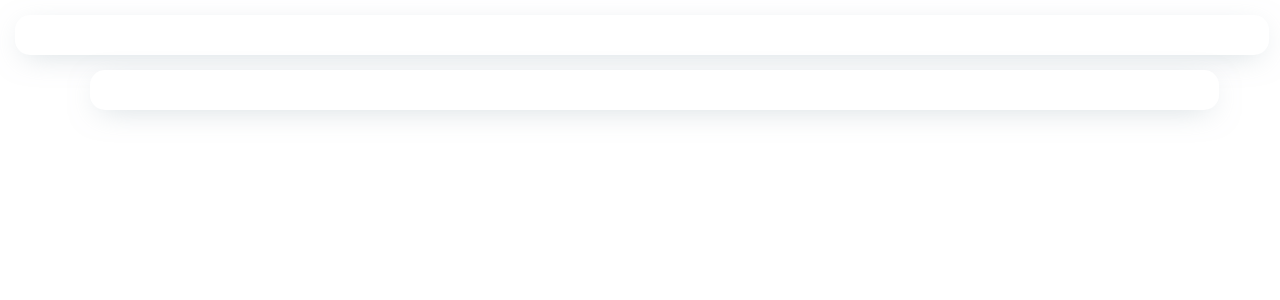
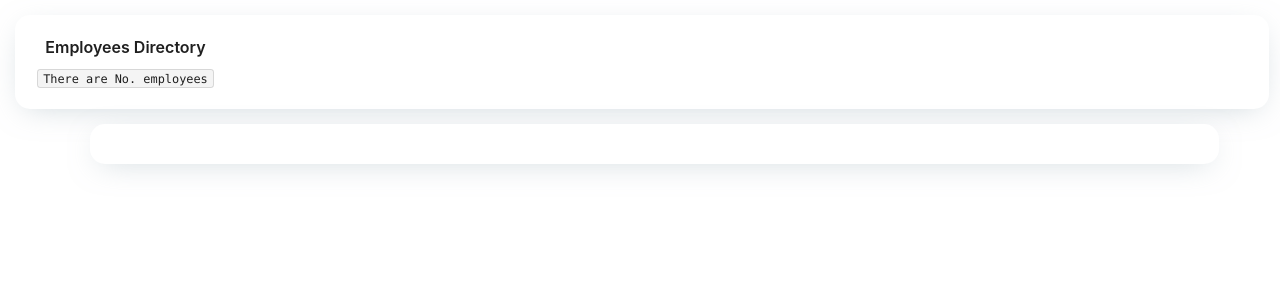
Before and after one commit to MaseruKganyago/assessment-maseru, a Next.js app in the folder frontend/: page / in a window 1280 px wide. Shown: the top 300 px of the page. Built offline with nearby package versions, Linux system fonts and the light colour scheme.

Commit message:
implemented the PageTitleComponent

```diff
--- a/frontend/src/app/page.tsx
+++ b/frontend/src/app/page.tsx
@@ -1,11 +1,14 @@
 "use client";
 
+import { PageTitle } from "@/components";
 import { StyledBody, StyledHeader, StyledPage } from "./styles";
 
 const Page = () => {
   return (
     <StyledPage className="employee-page">
-      <StyledHeader className="page-header"></StyledHeader>
+      <StyledHeader className="page-header">
+        <PageTitle />
+      </StyledHeader>
 
       <StyledBody className="page-body"></StyledBody>
     </StyledPage>
--- /dev/null
+++ b/frontend/src/components/index.ts
@@ -0,0 +1 @@
+export { default as PageTitle } from "./pageTitle";
--- /dev/null
+++ b/frontend/src/components/pageTitle/index.tsx
@@ -0,0 +1,18 @@
+import { FC } from "react";
+import { StyledTitle } from "./styles";
+import { Typography } from "antd";
+
+export interface TitleProps {}
+
+const { Title, Text } = Typography;
+
+export const PageTitle: FC<TitleProps> = ({}) => {
+  return (
+    <StyledTitle className="employee-page-title">
+      <Title level={5}>Employees Directory</Title>
+      <Text code>There are No. employees</Text>
+    </StyledTitle>
+  );
+};
+
+export default PageTitle;
--- /dev/null
+++ b/frontend/src/components/pageTitle/styles.ts
@@ -0,0 +1,8 @@
+import styled from "styled-components";
+
+export const StyledTitle = styled.div`
+  display: flex;
+  flex-direction: column;
+  justify-content: center;
+  align-items: center;
+`;
```
